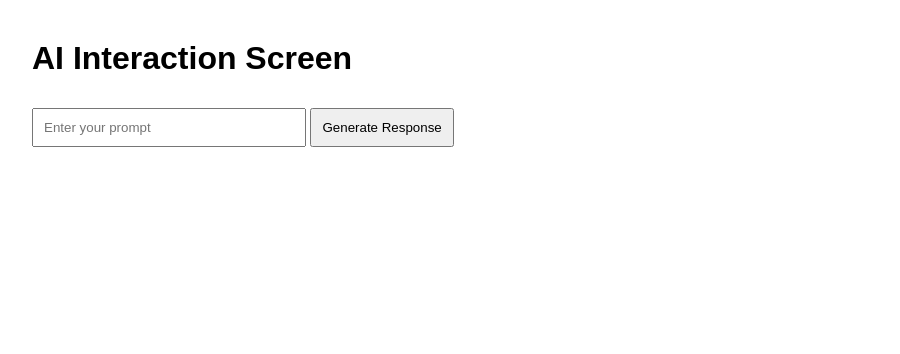
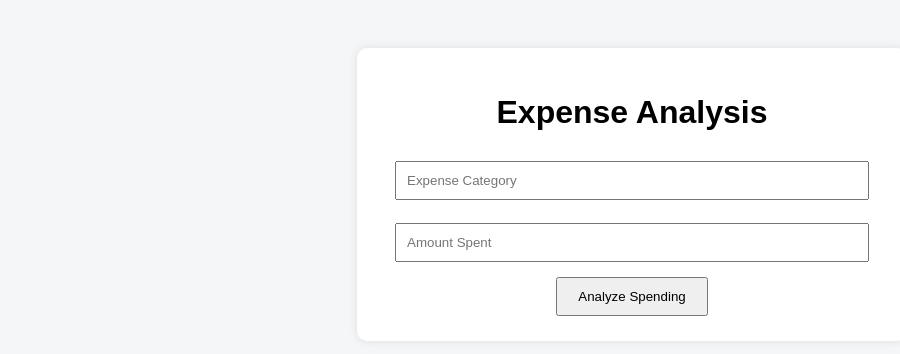
Before and after one commit to binarybloom123/Conesta-forge, a plain HTML site: page app.html in a window 1280 px wide. Shown: the whole page, without its empty margins (8-908 px from the left). Drawn offline with Linux system fonts and the light colour scheme.

Commit message:
Build Spend Sense expense analysis app

```diff
--- a/app.html
+++ b/app.html
@@ -1,22 +1,29 @@
 <!DOCTYPE html>
 <html>
 <head>
-    <title>AI Interaction Screen</title>
+    <title>Expense Analysis</title>
     <link rel="stylesheet" href="style.css">
 </head>
 <body>
 
-<h1>AI Interaction Screen</h1>
+<div class="container">
+
+<h1>Expense Analysis</h1>
 
 <input
-    type="text"
-    id="userInput"
-    placeholder="Enter your prompt"
->
+id="category"
+placeholder="Expense Category">
 
-<button onclick="generateResponse()">
-    Generate Response
+<input
+id="amount"
+type="number"
+placeholder="Amount Spent">
+
+<button onclick="analyzeExpense()">
+Analyze Spending
 </button>
+
+</div>
 
 <script src="script.js"></script>
 
--- a/script.js
+++ b/script.js
@@ -1,16 +1,52 @@
-function generateResponse() {
-    const input = document.getElementById("userInput").value;
+ffunction analyzeExpense() {
 
-    let response;
+    const category =
+        document.getElementById("category").value;
 
-    if (input.toLowerCase().includes("photosynthesis")) {
-        response = "Photosynthesis is the process by which plants convert sunlight into energy.";
-    } else if (input.toLowerCase().includes("newton")) {
-        response = "Newton's laws describe the relationship between motion and forces.";
-    } else {
-        response = "Study Assistant: I would provide an explanation for this topic.";
+    const amount =
+        Number(document.getElementById("amount").value);
+
+    let insight = "";
+
+    if (!category || amount <= 0) {
+        alert("Please enter valid data.");
+        return;
     }
 
-    localStorage.setItem("aiResponse", response);
-    window.location.href = "result.html";
+    if (
+        category.toLowerCase() === "food" &&
+        amount > 3000
+    ) {
+        insight =
+        "Food spending is higher than average. Consider a monthly food budget.";
+    }
+
+    else if (
+        category.toLowerCase() === "shopping" &&
+        amount > 5000
+    ) {
+        insight =
+        "Shopping expenses appear high. Review discretionary purchases.";
+    }
+
+    else if (
+        category.toLowerCase() === "transport" &&
+        amount > 2000
+    ) {
+        insight =
+        "Transport costs are above average. Explore cost-saving travel options.";
+    }
+
+    else {
+        insight =
+        "Your spending appears balanced in this category.";
+    }
+
+    localStorage.setItem(
+        "aiResponse",
+        insight
+    );
+
+    window.location.href =
+        "result.html";
 }
--- a/style.css
+++ b/style.css
@@ -1,14 +1,27 @@
 body {
     font-family: Arial, sans-serif;
-    margin: 40px;
+    background-color: #f4f6f8;
+    text-align: center;
+    padding: 40px;
+}
+
+.container {
+    background: white;
+    max-width: 500px;
+    margin: auto;
+    padding: 25px;
+    border-radius: 10px;
+    box-shadow: 0 0 10px rgba(0,0,0,0.1);
 }
 
 input {
+    width: 90%;
     padding: 10px;
-    width: 250px;
+    margin-top: 8px;
+    margin-bottom: 15px;
 }
 
 button {
-    padding: 10px;
-    margin-top: 10px;
+    padding: 10px 20px;
+    cursor: pointer;
 }
```
Also changed, not shown: index.html (+16 -6 lines), result.html (+10 -4 lines), 1 other file.
